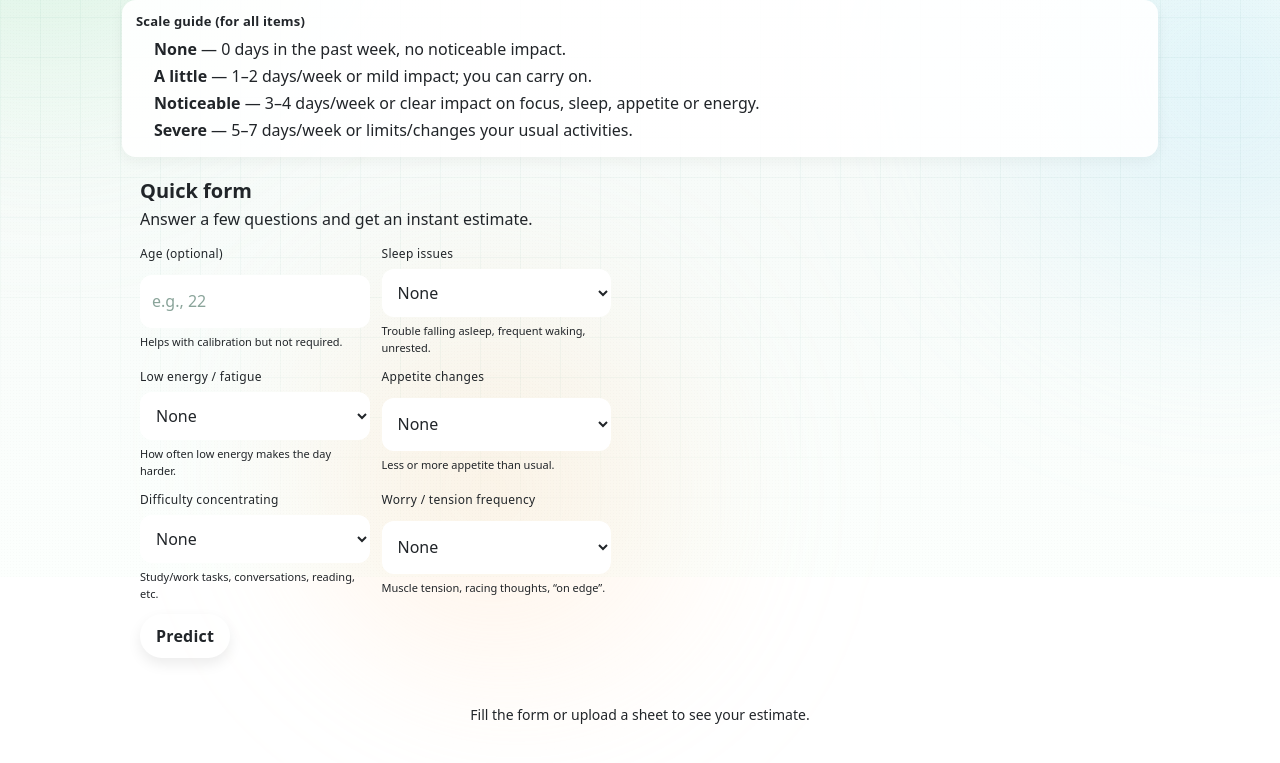
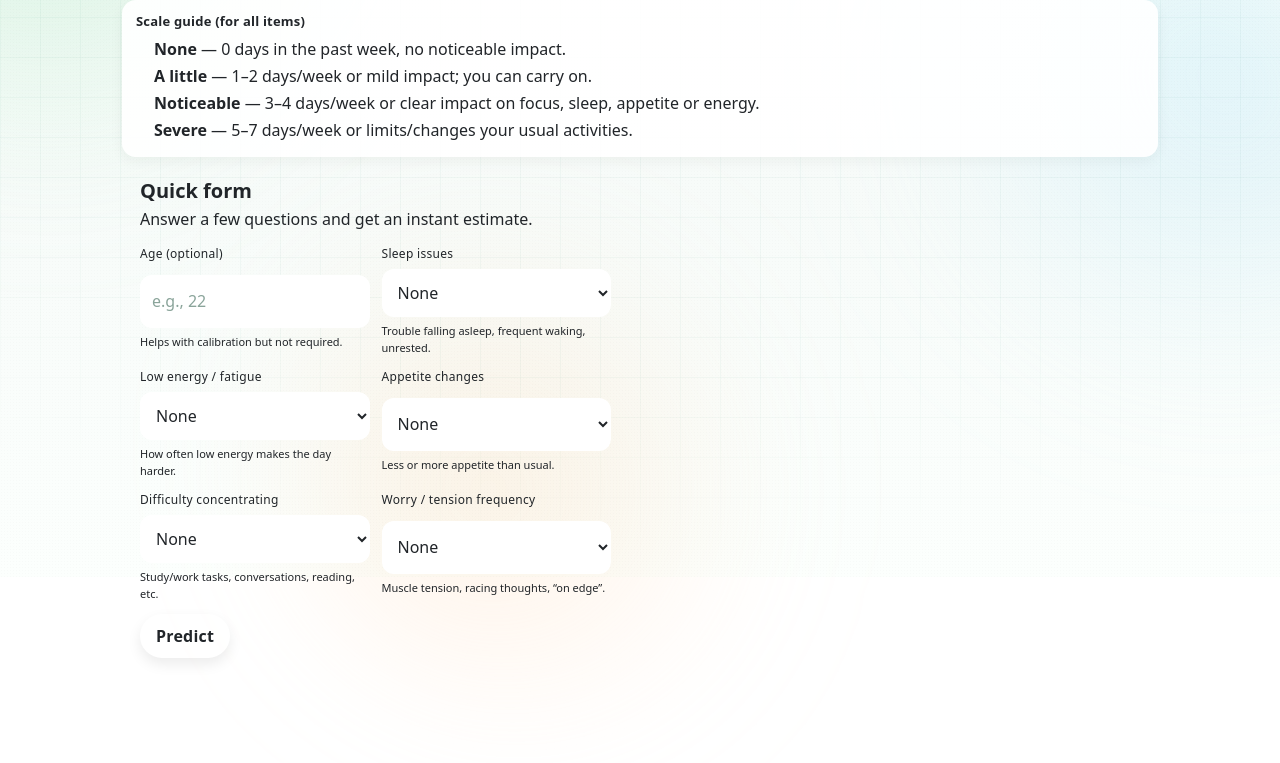
Before and after one commit to niuniu121/brainhealth, a Vue app: page /ai-predict in a window 1280 px wide. Shown: the part 223-986 px from the top of the page. After the commit the page ends 939 px from the top, so only its background shows below. Built offline with nearby package versions, Linux system fonts and the light colour scheme.

Commit message:
iteration2 fixed

```diff
--- a/src/views/AIPredict.vue
+++ b/src/views/AIPredict.vue
@@ -291,11 +291,11 @@ async function onPredictFile() {
       </div>
     </div>
 
-    <div v-if="!hasResult && !loading && !error" class="empty">
+    <!-- <div v-if="!hasResult && !loading && !error" class="empty">
       <div class="empty-text muted">
         Fill the form or upload a sheet to see your estimate.
       </div>
-    </div>
+    </div> -->
 
     <div v-if="loading" class="loading-banner">Working on it…</div>
   </section>
```
